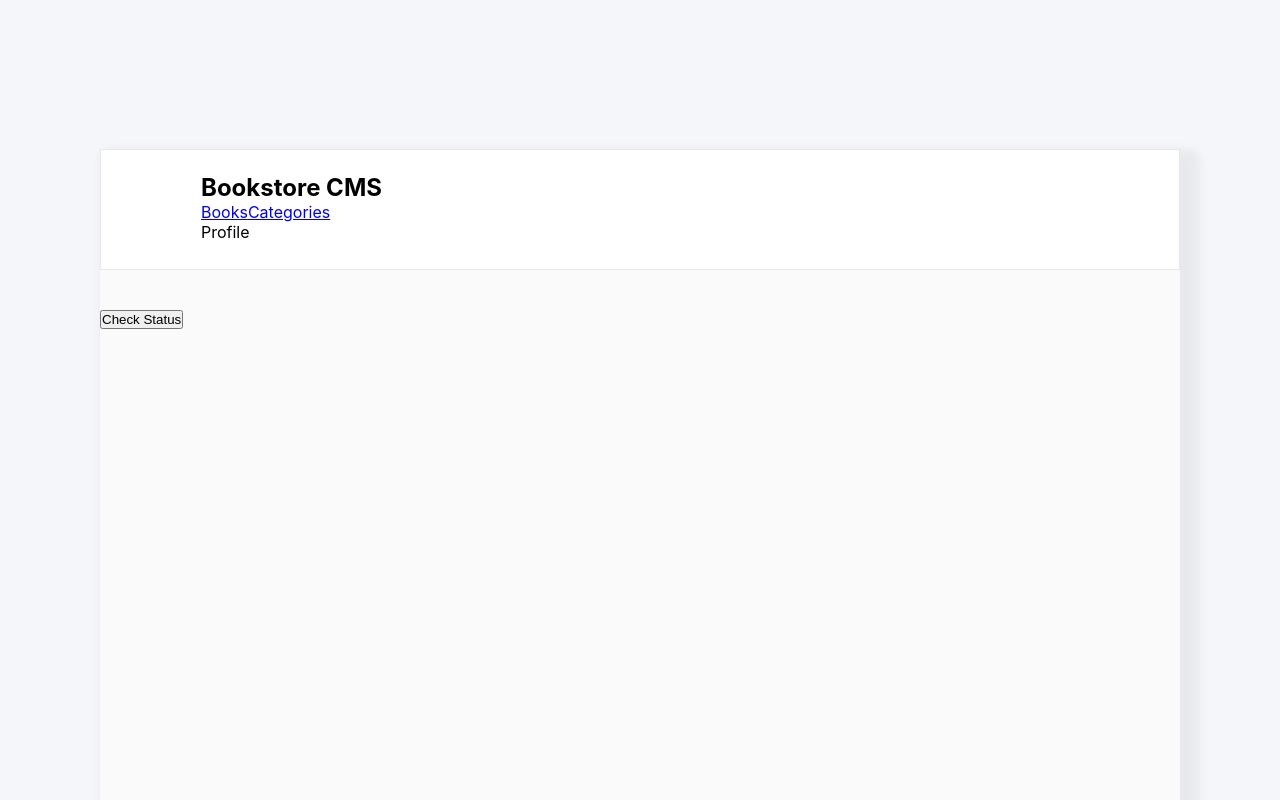
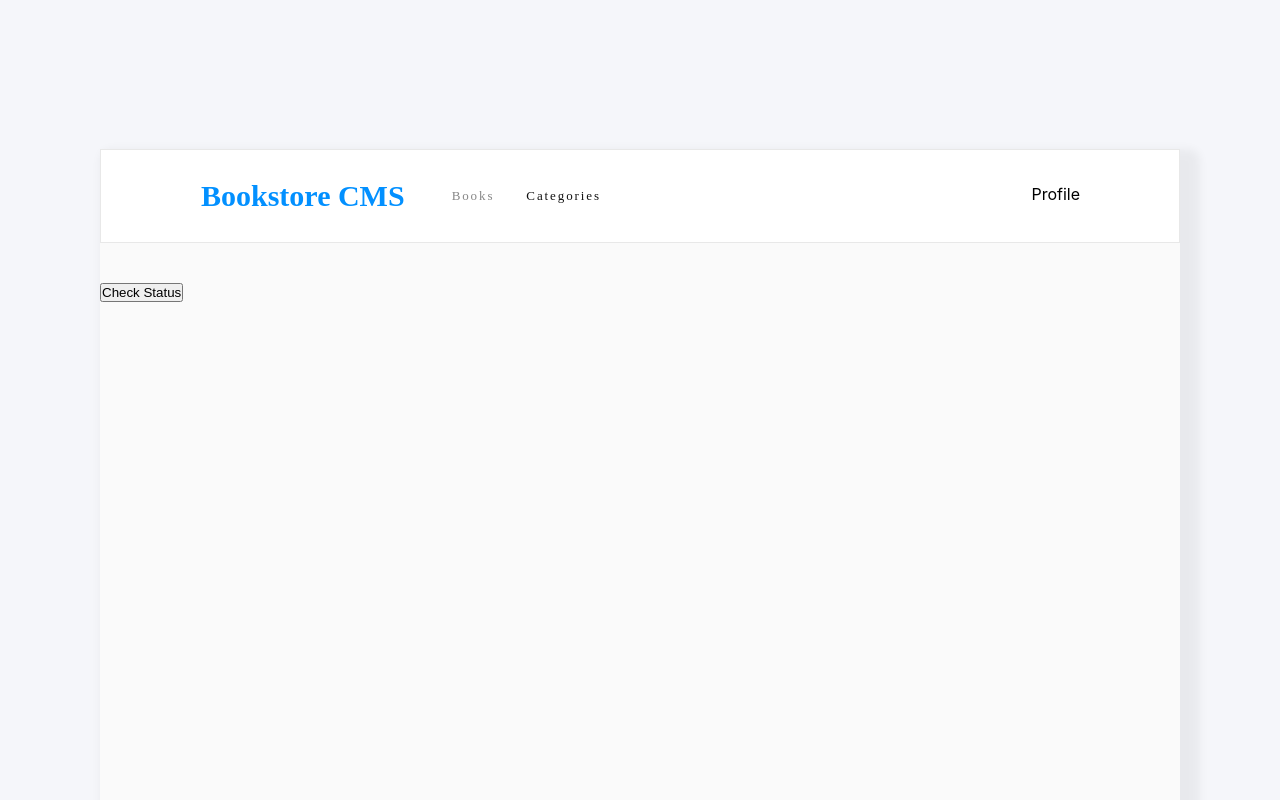
Before and after one commit to shubhambhoyar077/bookstore, a React (Create React App) app: page /categories in a window 1280 px wide. Shown: the top 800 px of the page. Built offline with nearby package versions, Linux system fonts and the light colour scheme.

Commit message:
Add style to nav link and fix nav bar

```diff
--- a/src/App.css
+++ b/src/App.css
@@ -8,6 +8,7 @@
   --white-two: #fff;
   --z: #fafafa;
   --cool-blue: #4386bf;
+  --azure: #0290ff;
 }
 ul{
   list-style: none;
@@ -37,8 +38,59 @@ body{
   background-color: var(--white-two);
   border: solid 1px var(--white);
 
+  display: flex;
+  justify-content: space-between;
+  align-items: center;
+
 }
+.navbar h1{
+  margin: 0.375rem 2.938rem 0.125rem 0;
 
+  font-family: Montserrat;
+
+  font-size: 1.875rem;
+
+  font-weight: bold;
+
+  font-stretch: normal;
+
+  font-style: normal;
+
+  line-height: normal;
+
+  letter-spacing: normal;
+
+  color: var(--azure);
+}
+.navbar-items{
+  display: flex;
+  align-items: center;
+}
+.nav-links{
+  text-decoration: none;
+  margin-right: 2rem;
+
+  opacity: 0.5;
+
+  font-family: Montserrat;
+
+  font-size: 0.813rem;
+
+  font-weight: normal;
+
+  font-stretch: normal;
+
+  font-style: normal;
+
+  line-height: normal;
+
+  letter-spacing: 1.9px;
+
+  color: #121212;
+}
+.active{
+  opacity: 1;
+}
 .booklist > li{
 
   margin: 2.313rem 6.25rem 0;
--- a/src/components/NavBar.js
+++ b/src/components/NavBar.js
@@ -3,7 +3,7 @@ import NavItem from './NavItems';
 export default function NavBar() {
   return (
     <nav className="navbar">
-      <div>
+      <div className="navbar-items">
         <h1>Bookstore CMS</h1>
         <NavItem />
       </div>
--- a/src/components/NavItems.js
+++ b/src/components/NavItems.js
@@ -3,8 +3,8 @@ import { NavLink } from 'react-router-dom';
 export default function NavItem() {
   return (
     <ul>
-      <NavLink to="/">Books</NavLink>
-      <NavLink to="categories">Categories</NavLink>
+      <NavLink className="nav-links" to="/">Books</NavLink>
+      <NavLink className="nav-links" to="categories">Categories</NavLink>
     </ul>
   );
 }
```
